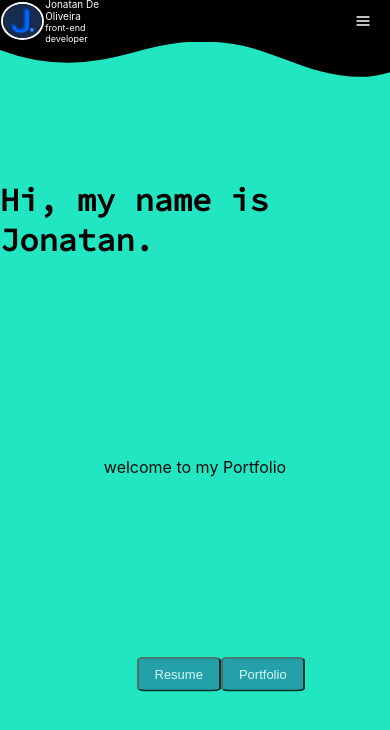
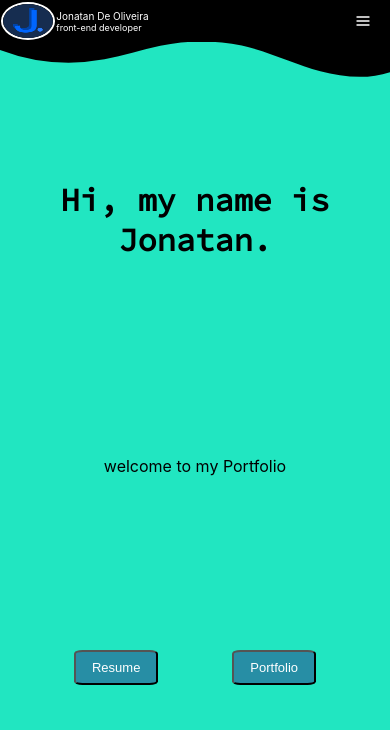
Before and after one commit to jhonis95/portfolio, a React (Create React App) app: page / in a window 390 px wide. Shown: the top 730 px of the page. Built offline with nearby package versions, Linux system fonts and the light colour scheme.

Commit message:
make the project more responsive

```diff
--- a/src/comps/style/home.css
+++ b/src/comps/style/home.css
@@ -79,3 +79,27 @@
         transform: translateY(0);
     }
 }
+@media(max-width:931px){ /*hiding the web navegation */
+    .btnContainer{
+        width: 100%;
+        justify-content: space-evenly;
+    }
+}
+@media(max-width:580px){ /*where the h1 tag break */
+    .home h1::before,
+    .home h1::after{
+        content: none;
+    }
+    .home h1{
+        opacity: 0;
+        transform: translateY(2rem);
+        animation: fadeInUp 2s ease 1s forwards;
+        text-align: center;
+    }
+    .home p{
+        animation: fadeInUp 2s ease 2s forwards;
+    }
+    .home button{
+        animation: fadeInUp 2s ease 3s forwards;
+    }
+}
--- a/src/comps/style/icon.css
+++ b/src/comps/style/icon.css
@@ -35,3 +35,8 @@
         transform: translateX(0);
     }
 }
+@media(max-width:931px){ /*hiding the web navegation */
+    .icon{
+        width: 60vw;
+    }
+}
```
